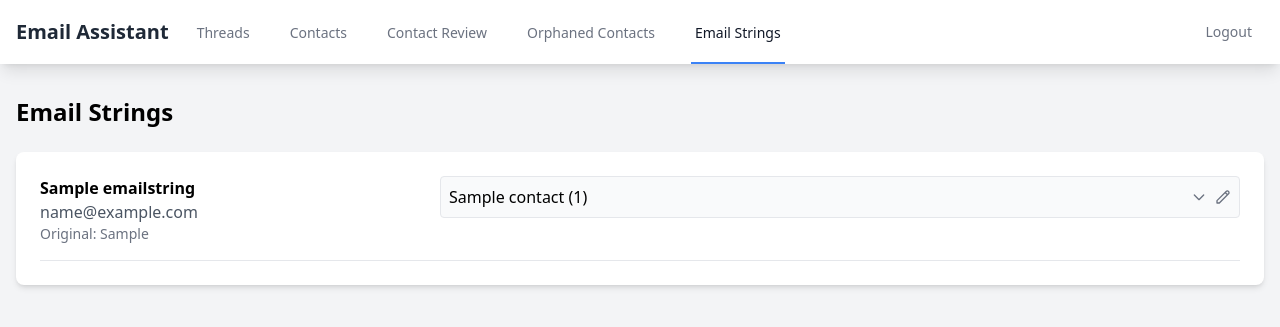
After one commit to mitija/email_agent, a Django app: page /email-strings/ in a window 1280 px wide. The commit adds this page. Shown: the top 327 px of the page. Run offline with Django 5.2, Linux system fonts and the light colour scheme; a user stored in the database is signed in; tables that the repository leaves empty hold one stand-in row (values such as "Sample post"); some libraries are stand-ins or nearby versions.

Commit message:
Add email string management features
- Introduced a new view for managing email strings, including a list view and functionality to update associated contacts.
- Created a dedicated template for displaying email strings with options to edit and assign contacts.
- Updated URL routing to include paths for accessing the email strings list and updating contact associations.
- Enhanced the base template to include navigation links for the new email strings section.

```diff
--- a/core/templates/base.html
+++ b/core/templates/base.html
@@ -27,6 +27,9 @@
                         <a href="/orphaned-contacts/" class="{% if request.path == '/orphaned-contacts/' %}border-blue-500 text-gray-900{% else %}border-transparent text-gray-500 hover:border-gray-300 hover:text-gray-700{% endif %} inline-flex items-center px-1 pt-1 border-b-2 text-sm font-medium">
                             Orphaned Contacts
                         </a>
+                        <a href="/email-strings/" class="{% if request.path == '/email-strings/' %}border-blue-500 text-gray-900{% else %}border-transparent text-gray-500 hover:border-gray-300 hover:text-gray-700{% endif %} inline-flex items-center px-1 pt-1 border-b-2 text-sm font-medium">
+                            Email Strings
+                        </a>
                     </div>
                 </div>
                 <div class="flex items-center">
--- /dev/null
+++ b/core/templates/core/email_string_list.html
@@ -0,0 +1,372 @@
+{% extends "base.html" %}
+{% load static %}
+
+{% block content %}
+<div class="container mx-auto px-4 py-8">
+    <div class="flex justify-between items-center mb-6">
+        <h1 class="text-2xl font-bold">Email Strings</h1>
+    </div>
+
+    <div class="bg-white shadow-md rounded-lg">
+        <div class="p-6">
+            {% if email_strings %}
+                <div class="space-y-4">
+                    {% for email_string in email_strings %}
+                    <div class="border-b pb-4 email-string-row" data-email-string-id="{{ email_string.id }}">
+                        <div class="flex justify-between items-start">
+                            <div class="w-1/3 pr-4">
+                                <h3 class="font-semibold">{{ email_string.name }}</h3>
+                                <p class="text-gray-600">{{ email_string.email.email }}</p>
+                                <p class="text-sm text-gray-500">Original: {{ email_string.original_string }}</p>
+                            </div>
+                            <div class="w-2/3">
+                                <!-- Contact Display (Default View) -->
+                                <div class="contact-display flex items-center justify-between bg-gray-50 p-2 rounded border">
+                                    <div>
+                                        <span class="contact-name overflow-hidden">
+                                            {% if email_string.contact %}
+                                                {{ email_string.contact.name }} ({{ email_string.contact.id }})
+                                            {% else %}
+                                                <span class="text-gray-400">No contact assigned</span>
+                                            {% endif %}
+                                        </span>
+                                    </div>
+                                    <div class="flex items-center">
+                                        {% if email_string.contact %}
+                                        <button class="expand-contact text-gray-500 hover:text-blue-500 mr-2">
+                                            <svg xmlns="http://www.w3.org/2000/svg" class="h-4 w-4" fill="none" viewBox="0 0 24 24" stroke="currentColor">
+                                                <path stroke-linecap="round" stroke-linejoin="round" stroke-width="2" d="M19 9l-7 7-7-7" />
+                                            </svg>
+                                        </button>
+                                        {% endif %}
+                                        <button class="edit-contact text-gray-500 hover:text-blue-500">
+                                            <svg xmlns="http://www.w3.org/2000/svg" class="h-4 w-4" fill="none" viewBox="0 0 24 24" stroke="currentColor">
+                                                <path stroke-linecap="round" stroke-linejoin="round" stroke-width="2" d="M15.232 5.232l3.536 3.536m-2.036-5.036a2.5 2.5 0 113.536 3.536L6.5 21.036H3v-3.572L16.732 3.732z" />
+                                            </svg>
+                                        </button>
+                                    </div>
+                                </div>
+
+                                <!-- Contact Details (Hidden by Default) -->
+                                <div class="contact-details hidden mt-2 bg-gray-50 p-3 rounded border">
+                                    {% if email_string.contact %}
+                                    <form class="contact-form space-y-3">
+                                        <input type="hidden" name="contact_id" value="{{ email_string.contact.id }}">
+                                        <div>
+                                            <label class="block text-sm font-medium text-gray-700">Name</label>
+                                            <input type="text" name="name" class="mt-1 block w-full rounded-md border-gray-300 shadow-sm focus:border-blue-500 focus:ring-blue-500 sm:text-sm"
+                                                value="{{ email_string.contact.name }}">
+                                        </div>
+                                        <div>
+                                            <label class="block text-sm font-medium text-gray-700">Knowledge</label>
+                                            <textarea name="knowledge" rows="3" class="mt-1 block w-full rounded-md border-gray-300 shadow-sm focus:border-blue-500 focus:ring-blue-500 sm:text-sm">{{ email_string.contact.knowledge|default:'' }}</textarea>
+                                        </div>
+                                        <div class="flex justify-end space-x-2">
+                                            <button type="button" class="cancel-details px-3 py-1 border border-gray-300 rounded-md text-sm text-gray-700 bg-white hover:bg-gray-50">
+                                                Cancel
+                                            </button>
+                                            <button type="submit" class="px-3 py-1 bg-blue-600 border border-transparent rounded-md text-sm text-white hover:bg-blue-700">
+                                                Update
+                                            </button>
+                                        </div>
+                                    </form>
+                                    {% endif %}
+                                </div>
+
+                                <!-- Contact Editor (Hidden by Default) -->
+                                <div class="contact-editor hidden">
+                                    <div class="relative">
+                                        <input type="text"
+                                               class="contact-search w-full rounded border p-2"
+                                               placeholder="Search contacts..."
+                                               autocomplete="off"
+                                               data-current-contact-id="{% if email_string.contact %}{{ email_string.contact.id }}{% endif %}">
+                                        <div class="contact-dropdown absolute z-50 w-full bg-white border rounded mt-1 max-h-60 overflow-y-auto shadow-md">
+                                            <div class="contact-results p-2">
+                                                <div class="p-2 text-gray-500">Type to search...</div>
+                                            </div>
+                                            <div class="p-2 border-t">
+                                                <div class="create-contact cursor-pointer p-2 hover:bg-blue-100 text-blue-600 rounded">
+                                                    + Create New Contact
+                                                </div>
+                                            </div>
+                                        </div>
+                                    </div>
+                                    <div class="flex mt-2 space-x-2">
+                                        <button class="cancel-edit text-sm px-2 py-1 bg-gray-200 rounded">Cancel</button>
+                                    </div>
+                                </div>
+                            </div>
+                        </div>
+                    </div>
+                    {% endfor %}
+                </div>
+            {% else %}
+                <p class="text-gray-600">No email strings found.</p>
+            {% endif %}
+        </div>
+    </div>
+</div>
+
+<!-- New Contact Modal -->
+<div id="new-contact-modal" class="hidden fixed inset-0 bg-gray-600 bg-opacity-50 overflow-y-auto h-full w-full z-20">
+    <div class="relative top-20 mx-auto p-5 border w-96 shadow-lg rounded-md bg-white">
+        <div class="mt-3">
+            <h3 class="text-lg font-medium leading-6 text-gray-900">Create New Contact</h3>
+            <form id="new-contact-form" class="mt-4">
+                <div class="mb-4">
+                    <label class="block text-gray-700 text-sm font-bold mb-2" for="name">
+                        Name
+                    </label>
+                    <input type="text" id="name" name="name" required
+                           class="shadow appearance-none border rounded w-full py-2 px-3 text-gray-700 leading-tight focus:outline-none focus:shadow-outline">
+                </div>
+                <input type="hidden" id="email-string-id" name="email-string-id" value="">
+                <div class="flex justify-end space-x-2">
+                    <button type="button" id="cancel-create"
+                            class="bg-gray-300 text-gray-700 px-4 py-2 rounded hover:bg-gray-400">
+                        Cancel
+                    </button>
+                    <button type="submit"
+                            class="bg-blue-500 text-white px-4 py-2 rounded hover:bg-blue-600">
+                        Create
+                    </button>
+                </div>
+            </form>
+        </div>
+    </div>
+</div>
+{% endblock %}
+
+{% block extra_js %}
+<script>
+document.addEventListener('DOMContentLoaded', function() {
+    // Set up edit buttons
+    document.querySelectorAll('.edit-contact').forEach(editBtn => {
+        editBtn.addEventListener('click', function() {
+            const row = this.closest('.email-string-row');
+            const display = row.querySelector('.contact-display');
+            const editor = row.querySelector('.contact-editor');
+            const details = row.querySelector('.contact-details');
+
+            display.classList.add('hidden');
+            editor.classList.remove('hidden');
+            details.classList.add('hidden');
+
+            const searchInput = editor.querySelector('.contact-search');
+            searchInput.focus();
+
+            document.querySelectorAll('.contact-dropdown').forEach(dropdown => {
+                dropdown.classList.add('hidden');
+            });
+
+            const dropdown = editor.querySelector('.contact-dropdown');
+            dropdown.classList.remove('hidden');
+        });
+    });
+
+    // Set up expand buttons
+    document.querySelectorAll('.expand-contact').forEach(expandBtn => {
+        expandBtn.addEventListener('click', function() {
+            const row = this.closest('.email-string-row');
+            const details = row.querySelector('.contact-details');
+            const expandIcon = this.querySelector('svg');
+
+            if (details.classList.contains('hidden')) {
+                details.classList.remove('hidden');
+                expandIcon.style.transform = 'rotate(180deg)';
+            } else {
+                details.classList.add('hidden');
+                expandIcon.style.transform = '';
+            }
+        });
+    });
+
+    // Set up contact form submission
+    document.querySelectorAll('.contact-form').forEach(form => {
+        form.addEventListener('submit', function(e) {
+            e.preventDefault();
+            const row = this.closest('.email-string-row');
+            const emailStringId = row.dataset.emailStringId;
+            const contactId = this.querySelector('input[name="contact_id"]').value;
+            const name = this.querySelector('input[name="name"]').value;
+            const knowledge = this.querySelector('textarea[name="knowledge"]').value;
+
+            updateContactDetails(emailStringId, contactId, name, knowledge);
+        });
+    });
+
+    // Set up cancel buttons for details
+    document.querySelectorAll('.cancel-details').forEach(cancelBtn => {
+        cancelBtn.addEventListener('click', function() {
+            const row = this.closest('.email-string-row');
+            const details = row.querySelector('.contact-details');
+            const expandIcon = row.querySelector('.expand-contact svg');
+
+            details.classList.add('hidden');
+            expandIcon.style.transform = '';
+        });
+    });
+
+    // Set up cancel buttons for editor
+    document.querySelectorAll('.cancel-edit').forEach(cancelBtn => {
+        cancelBtn.addEventListener('click', function() {
+            const row = this.closest('.email-string-row');
+            const display = row.querySelector('.contact-display');
+            const editor = row.querySelector('.contact-editor');
+
+            editor.classList.add('hidden');
+            display.classList.remove('hidden');
+        });
+    });
+
+    // Set up search inputs
+    document.querySelectorAll('.contact-search').forEach(searchInput => {
+        const row = searchInput.closest('.email-string-row');
+        const emailStringId = row.dataset.emailStringId;
+        const dropdown = row.querySelector('.contact-dropdown');
+        let searchTimeout;
+
+        searchInput.addEventListener('focus', function() {
+            document.querySelectorAll('.contact-dropdown').forEach(d => {
+                if (d !== dropdown) d.classList.add('hidden');
+            });
+            dropdown.classList.remove('hidden');
+        });
+
+        searchInput.addEventListener('input', function() {
+            clearTimeout(searchTimeout);
+            const query = this.value.trim();
+
+            if (query.length < 2) {
+                dropdown.querySelector('.contact-results').innerHTML = '<div class="p-2 text-gray-500">Type at least 2 characters...</div>';
+                return;
+            }
+
+            searchTimeout = setTimeout(() => {
+                fetch(`/api/contacts/search/?q=${encodeURIComponent(query)}`)
+                    .then(response => response.json())
+                    .then(data => {
+                        const resultsDiv = dropdown.querySelector('.contact-results');
+                        if (data.length === 0) {
+                            resultsDiv.innerHTML = '<div class="p-2 text-gray-500">No contacts found</div>';
+                            return;
+                        }
+
+                        resultsDiv.innerHTML = data.map(contact => `
+                            <div class="contact-result p-2 hover:bg-blue-100 cursor-pointer" data-contact-id="${contact.id}">
+                                ${contact.name}
+                            </div>
+                        `).join('');
+
+                        // Add click handlers to results
+                        resultsDiv.querySelectorAll('.contact-result').forEach(result => {
+                            result.addEventListener('click', function() {
+                                const contactId = this.dataset.contactId;
+                                updateEmailStringContact(emailStringId, contactId);
+                            });
+                        });
+                    });
+            }, 300);
+        });
+    });
+
+    // Set up create contact buttons
+    document.querySelectorAll('.create-contact').forEach(createBtn => {
+        createBtn.addEventListener('click', function() {
+            const row = this.closest('.email-string-row');
+            const emailStringId = row.dataset.emailStringId;
+
+            document.getElementById('email-string-id').value = emailStringId;
+            document.getElementById('new-contact-modal').classList.remove('hidden');
+        });
+    });
+
+    // Set up new contact form
+    document.getElementById('new-contact-form').addEventListener('submit', function(e) {
+        e.preventDefault();
+        const emailStringId = document.getElementById('email-string-id').value;
+        const name = document.getElementById('name').value;
+
+        fetch('/api/contacts/create/', {
+            method: 'POST',
+            headers: {
+                'Content-Type': 'application/json',
+                'X-CSRFToken': getCookie('csrftoken')
+            },
+            body: JSON.stringify({
+                name: name,
+                email_string_id: emailStringId
+            })
+        })
+        .then(response => response.json())
+        .then(data => {
+            if (data.success) {
+                window.location.reload();
+            }
+        });
+    });
+
+    // Set up cancel create button
+    document.getElementById('cancel-create').addEventListener('click', function() {
+        document.getElementById('new-contact-modal').classList.add('hidden');
+    });
+});
+
+function updateContactDetails(emailStringId, contactId, name, knowledge) {
+    fetch('/api/contacts/update/', {
+        method: 'POST',
+        headers: {
+            'Content-Type': 'application/json',
+            'X-CSRFToken': getCookie('csrftoken')
+        },
+        body: JSON.stringify({
+            contact_id: contactId,
+            name: name,
+            knowledge: knowledge
+        })
+    })
+    .then(response => response.json())
+    .then(data => {
+        if (data.success) {
+            window.location.reload();
+        }
+    });
+}
+
+function updateEmailStringContact(emailStringId, contactId) {
+    fetch('/api/email-strings/update-contact/', {
+        method: 'POST',
+        headers: {
+            'Content-Type': 'application/json',
+            'X-CSRFToken': getCookie('csrftoken')
+        },
+        body: JSON.stringify({
+            email_string_id: emailStringId,
+            contact_id: contactId
+        })
+    })
+    .then(response => response.json())
+    .then(data => {
+        if (data.success) {
+            window.location.reload();
+        }
+    });
+}
+
+function getCookie(name) {
+    let cookieValue = null;
+    if (document.cookie && document.cookie !== '') {
+        const cookies = document.cookie.split(';');
+        for (let i = 0; i < cookies.length; i++) {
+            const cookie = cookies[i].trim();
+            if (cookie.substring(0, name.length + 1) === (name + '=')) {
+                cookieValue = decodeURIComponent(cookie.substring(name.length + 1));
+                break;
+            }
+        }
+    }
+    return cookieValue;
+}
+</script>
+{% endblock %}
--- a/core/urls.py
+++ b/core/urls.py
@@ -4,6 +4,7 @@ from core.views.orphaned_contacts import OrphanedContactsListView, delete_contac
 from core.views.thread_list import thread_list, summarize_thread, get_labels, thread_detail
 from core.views.home import HomeView
 from core.views.contact_list import ContactListView, ContactDetailView
+from core.views.email_string_list import email_string_list, update_email_string_contact
 
 urlpatterns = [
     # Home page
@@ -30,4 +31,8 @@ urlpatterns = [
     path('threads/<int:thread_id>/', thread_detail, name='thread_detail'),
     path('threads/<int:thread_id>/summarize/', summarize_thread, name='summarize_thread'),
     path('threads/labels/', get_labels, name='get_labels'),
+
+    # Email strings
+    path('email-strings/', email_string_list, name='email_string_list'),
+    path('api/email-strings/update-contact/', update_email_string_contact, name='update_email_string_contact'),
 ]
--- /dev/null
+++ b/core/views/email_string_list.py
@@ -0,0 +1,40 @@
+from django.shortcuts import render
+from django.contrib.auth.decorators import login_required
+from django.http import JsonResponse
+from django.views.decorators.http import require_http_methods
+from django.views.decorators.csrf import csrf_exempt
+import json
+from core.models import EmailString, Contact
+
+@login_required
+def email_string_list(request):
+    email_strings = EmailString.objects.all().order_by('name')
+    return render(request, 'core/email_string_list.html', {
+        'email_strings': email_strings
+    })
+
+@login_required
+@csrf_exempt
+@require_http_methods(['POST'])
+def update_email_string_contact(request):
+    try:
+        data = json.loads(request.body)
+        email_string_id = data.get('email_string_id')
+        contact_id = data.get('contact_id')
+
+        if not email_string_id or not contact_id:
+            return JsonResponse({'success': False, 'error': 'Missing required fields'})
+
+        email_string = EmailString.objects.get(id=email_string_id)
+        contact = Contact.objects.get(id=contact_id)
+
+        email_string.contact = contact
+        email_string.save()
+
+        return JsonResponse({'success': True})
+    except EmailString.DoesNotExist:
+        return JsonResponse({'success': False, 'error': 'Email string not found'})
+    except Contact.DoesNotExist:
+        return JsonResponse({'success': False, 'error': 'Contact not found'})
+    except Exception as e:
+        return JsonResponse({'success': False, 'error': str(e)})
```
